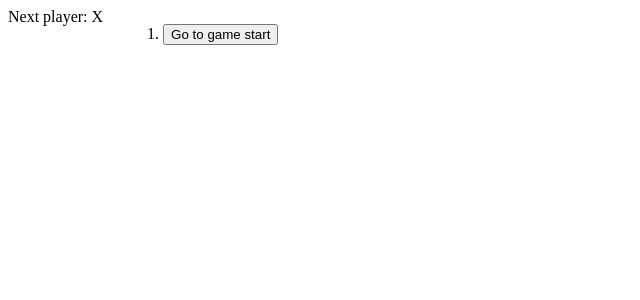
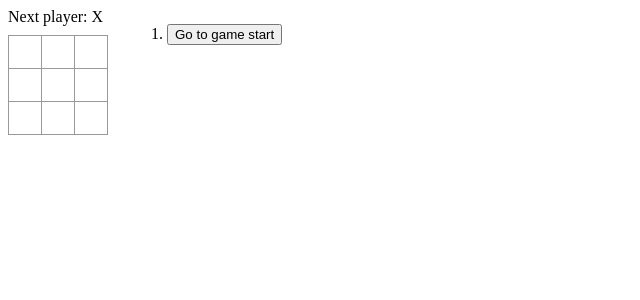
Before and after one commit to MrSkorohod/Tic-Tac-Toe, a Next.js app: page / in a window 1280 px wide. Shown: the top 300 px of the page, without its empty margins (0-640 px from the left). Built offline with nearby package versions, Linux system fonts and the light colour scheme.

Commit message:
Change template

```diff
--- a/src/app/components/board/board.tsx
+++ b/src/app/components/board/board.tsx
@@ -46,28 +46,21 @@ export default function Board({
     ));
   }
 
-  function renderRows() {
-    for (let i = 0; i > 3; i++) {
-      const celsArr = i === 0 ? [0, 1, 2] : i === 1 ? [3, 4, 5] : [6, 7, 8];
-      return (
-        <div className={styleBoard['board-row']}>{renderCells(celsArr)}</div>
-      );
-    }
+  function Rows() {
+    return <>
+      {Array.from(new Array(3)).map((_, i) => {
+        const celsArr = i === 0 ? [0, 1, 2] : i === 1 ? [3, 4, 5] : [6, 7, 8];
+        return (
+          <div key={i} className={styleBoard['board-row']}>{renderCells(celsArr)}</div>
+        );
+      })}
+    </>;
   }
 
   return (
     <>
       <div className={styleBoard.status}>{status}</div>
-      {renderRows()}
-      {/* <div className={styleBoard['board-row']}>
-        {renderCells([0, 1, 2])}
-      </div>
-      <div className={styleBoard['board-row']}>
-        {renderCells([3, 4, 5])}
-      </div>
-      <div className={styleBoard['board-row']}>
-        {renderCells([6, 7, 8])}
-      </div> */}
+      <Rows />
     </>
   );
 }
```
